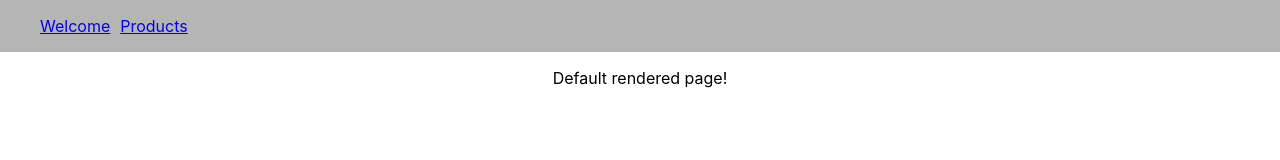
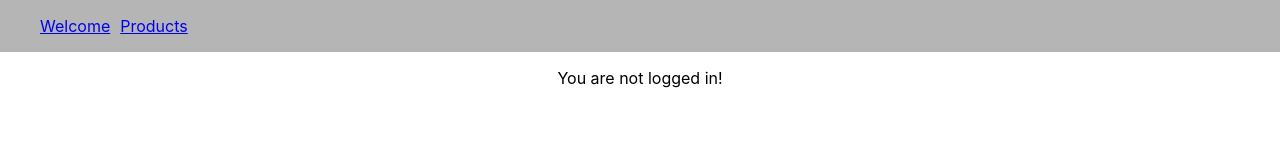
Before and after one commit to MontassarLaribi/workshop-react, a React (Create React App) app: page / in a window 1280 px wide. Shown: the top 160 px of the page. Built offline with nearby package versions, Linux system fonts and the light colour scheme.

Commit message:
Test conditional switch with fake user

```diff
--- a/src/App.js
+++ b/src/App.js
@@ -8,12 +8,15 @@ const Products = React.lazy(() => import("./pages/Products"));
 const ProductDetails = React.lazy(() => import("./pages/ProductDetails"));
 
 function App() {
+  const connectedUser = undefined;
+
   return (
     <>
       <Header></Header>
       <AppFrame className="App">
         <BrowserRouter basename="/">
           <Suspense fallback={<p>...Loading page please wait</p>}>
+            {connectedUser ? (
               <Switch>
                 <Route
                   path="/welcome"
@@ -27,8 +30,37 @@ function App() {
                   path="/product/:name"
                   render={(props) => <ProductDetails {...props} />}
                 ></Route>
-              <Route exact render={() => <p>Default rendered page!</p>}></Route>
+                <Route
+                  exact
+                  render={() => (
+                    <p>Default rendered page! Welcome {connectedUser.name}</p>
+                  )}
+                ></Route>
               </Switch>
+            ) : (
+              <Switch>
+                <Route
+                  path="/welcome"
+                  render={(props) => <Welcome {...props} />}
+                ></Route>
+                <Route
+                  path="/login"
+                  render={(props) => <Welcome {...props} />}
+                ></Route>
+                <Route
+                  path="/products"
+                  render={(props) => <Products {...props} />}
+                ></Route>
+                <Route
+                  path="/product/:name"
+                  render={(props) => <ProductDetails {...props} />}
+                ></Route>
+                <Route
+                  exact
+                  render={() => <p>You are not logged in!</p>}
+                ></Route>
+              </Switch>
+            )}
           </Suspense>
         </BrowserRouter>
       </AppFrame>
```
Lines whose indentation alone changed are shown as unchanged.
